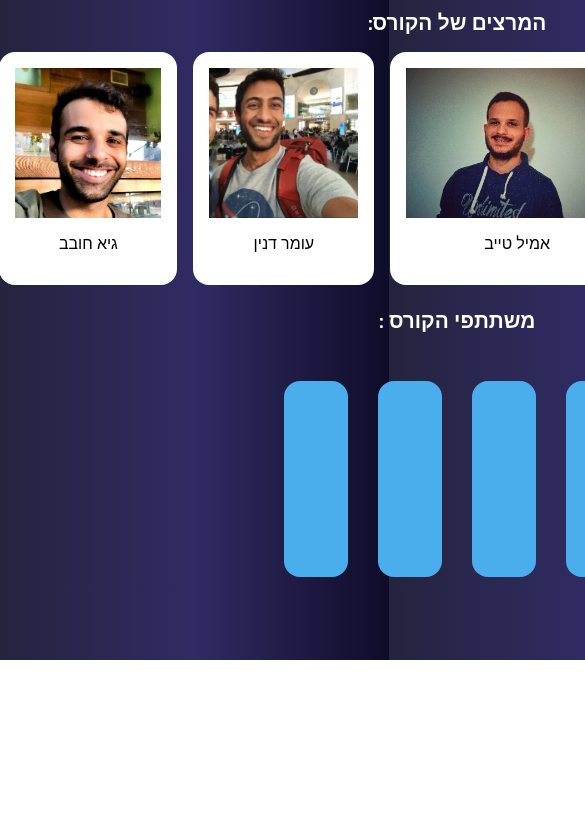
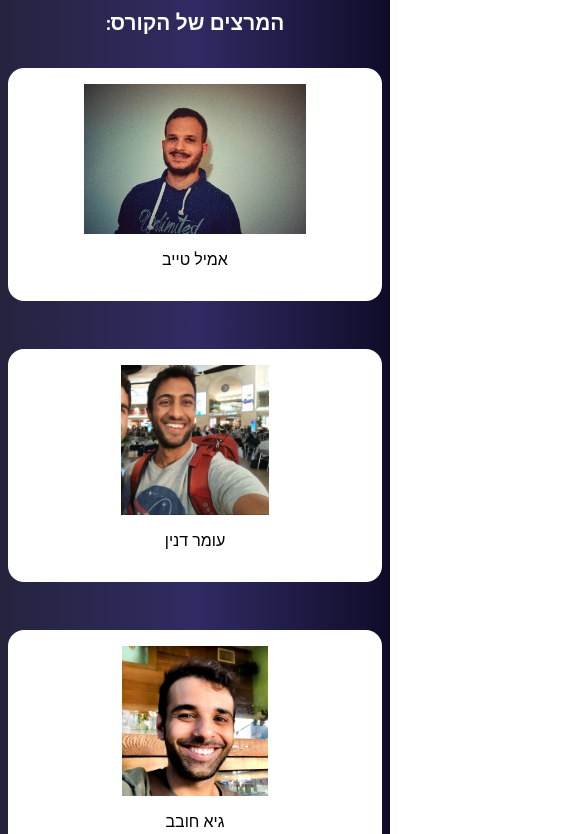
Before and after one commit to MaximLantsman/git_final_course_project, a plain HTML site: page index.html in a window 390 px wide. Shown: the part 184-1018 px from the top of the page, 585 px wide, since content can reach past the window. Before the commit the page ends 844 px from the top, so only its background shows below. Drawn offline with Linux system fonts and the light colour scheme.

Commit message:
fixex mobile view

```diff
--- a/style.css
+++ b/style.css
@@ -96,3 +96,24 @@ image {
 .student .img {
   height: 100px;
 }
+
+/* mobile */
+
+@media (max-width: 680px) {
+  .hosts {
+    display: flex;
+    flex-direction: column;
+  }
+
+  .host {
+    margin: 1rem 0;
+  }
+
+  .students {
+    flex-direction: column;
+  }
+
+  .student {
+    margin: 1rem 0;
+  }
+}
```
